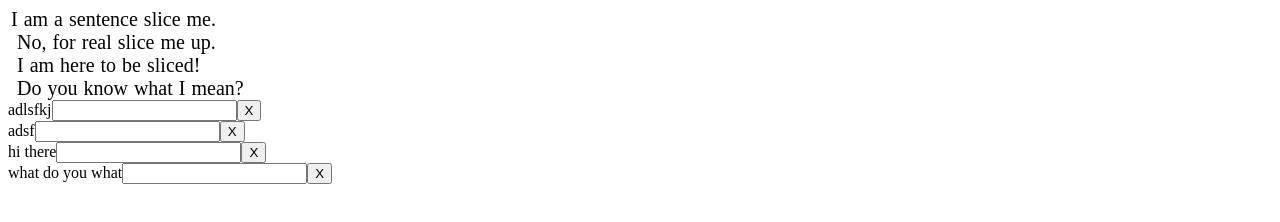
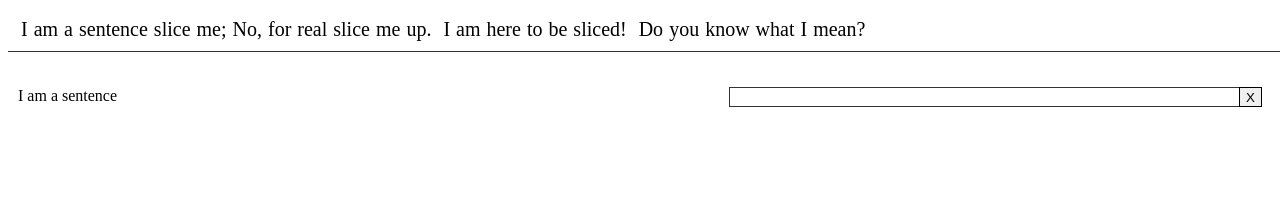
Before and after one commit to swarner2/School, a website: page client/sentenceSlicing/index.html in a window 1280 px wide. Both pictures are taken after a click on the element "sentence". Drawn offline with nearby package versions, Linux system fonts and the light colour scheme.

Commit message:
completed remove and basic css

```diff
--- a/client/sentenceSlicing/css/style.css
+++ b/client/sentenceSlicing/css/style.css
@@ -10,3 +10,47 @@
 	background: #333;
 	color: white;
 }
+
+.sentences{
+	border : 0px #333 solid;
+	border-bottom-width: 1px;
+	padding: 10px;
+	width: 100%;
+	display: block;
+}
+.answers{
+	margin: 10px;
+	margin-top: 20px;
+	width: 100%;
+}
+.answer{
+	margin-top: 15px;
+	width: 100%;
+	float: left;
+}
+.answer:nth-child(even){
+	background: #ddd;
+}
+.answer .text{
+	display: inline;
+	width: 100px;
+}
+.answer .input{
+
+	float: right;
+	min-width: 50%;
+	padding-right: 20px;
+}
+.answer input{
+	float: right;
+	min-width: 80%;
+	height: 16px;
+	border: 1px #333 solid;
+	border-right-width: 0px;
+}
+.answer button{
+	float: right;
+	border: 1px black solid;
+	border-radius: 0px;
+	height: 20px;
+}
--- a/client/sentenceSlicing/js/app.js
+++ b/client/sentenceSlicing/js/app.js
@@ -2,7 +2,7 @@
 
 
 
-var text = 'I am a sentence slice me. No, for real slice me up. I am here to be sliced! Do you know what I mean?';
+var text = 'I am a sentence slice me; No, for real slice me up. I am here to be sliced! Do you know what I mean?';
 
 $(document).ready(function(){
 	//createSentence(sentence, '#sentence');
@@ -11,66 +11,50 @@ $(document).ready(function(){
 
 var createText = function(renderPoint, text){
 
-	var getSentences = function(text){
-		//This will find all the . ? and ! and show the index of their locations
-		var getIndex = function(text){
-			var character = ['.','?','!'];
-			var index = -1;
-			_.each(character, function(element){
-				var indexOf = text.indexOf(element);
-				if(index > indexOf && indexOf !== -1 || index === -1) index = indexOf;
+	var convertSentenceToWords= function(sentence, sentenceIndex){
+		return _.map(sentence.split(' '),function(element, index){
+			//Create The Tags and behavior of a single word
+			return $().add(''.concat(
+					"<span class='word'>",
+						element,
+					"</span>"
+				)
+			).click(function(){
+				var answerStr = '';
+				for (var i = 0; i <= index; i++) {
+					answerStr += conText[sentenceIndex][i].text() + ' ';
+				};
+				addAnswer(answerStr);
+				render();
 			});
-			if(index === -1) index = text.length;
-			return index;
+			//------------
+		});
 	};
-		//This will fill the array with the sliced up parts
-		var array = [];
-		while(text.length){
-			var index = getIndex(text)+1;
-			array.push(text.slice(0,index));
-			text = text.slice(index,text.length);
+
+	var addAnswer = function(text){
+		var html = $().add(''.concat(
+				'<div class="answer">',
+					'<span class="text">',
+						text,
+					'</span>',
+					'<span class="input">',
+						'<button onclick="createText.removeSentence('+answers.length+')"id="removeSentence">X</button>',
+						'<input>',
+					'</span>',
+				'</div>'
+			)
+		);
+
+		answers.push(html);
+		return html;
 	}
-
-		return array;
+	createText.removeSentence = function(id){
+		answers[id] = undefined;
+		render();
 	}
-	var render = function(sentences){
-		var renderSentences = function(sentences, renderPoint){
-			_.each(sentences, function(sentence){
-				var html = '<div class="sentence">';
-				_.each(sentence.split(' '), function(element){
-					html = html.concat(
-						'<span class="word">',
-							element,
-						'</span>'
-					);
-				});
-				html += '</div>';
-				$(renderPoint).html($(renderPoint).html() + html);
-				$( ".word" ).click(function() {
-				  console.log('hit');
-				});
-			});
-		}
-		var renderAnswers = function(answers, renderPoint){
-			var html = '';
-			_.each(answers, function(element){
-				html = html.concat(
-				'<div>',
-					'<span>',
-						element,
-					'</span>',
-					'<input>',
-					'<button id="removeSentence">X</button>',
-				'</div>'
-				);
-			});
-			$(renderPoint).html(html);
-		}
-
-		renderSentences(sentences, '.sentences');
-		renderAnswers(['adlsfkj','adsf','hi there', 'what do you what'],'.answers');
-	}
-
+	var render = function(){
+		if(!render.init){
+			render.init = true;
 			$(renderPoint).html(''.concat(
 				'<div class="paragraph">',
 					'<div class="sentences">',
@@ -79,5 +63,46 @@ var createText = function(renderPoint, text){
 					'</div>',
 				'</div>'
 			));
-	render(getSentences(text));
 		}
+		_.each(conText, function(element){
+			$('.sentences').append(element);
+		});
+		$('.answers').html('');
+		_.each(answers, function(element){
+			$('.answers').append(element);
+		});
+
+		//answer senction of the field
+
+		// $(renderPoint).append('<div class="answers">');
+		// 	$(renderPoint).append(_.map(answers, function(element){
+		// 		return ''.concat(
+		// 		'<div class="answer">',
+		// 			'<span>',
+		// 				element,
+		// 			'</span>',
+		// 			'<input>',
+		// 			'<button id="removeSentence">X</button>',
+		// 		'</div>'
+		// 		);
+		// 	}).join(''));
+		// $(renderPoint).append('</div>');
+	};
+
+
+	conText = [];
+	answers = [];
+	//slice the text into sentences
+	while(text.length){
+		var index = text.search(/[.!?]/)+1;
+		conText.push(text.slice(0,index));
+		text = text.slice(index,text.length);
+	}
+	//slice each sentence into words
+	conText = _.map(conText, function(element,index){
+		return convertSentenceToWords(element,index);
+	});
+
+	render();
+
+}
```
Lines whose indentation alone changed are shown as unchanged.
